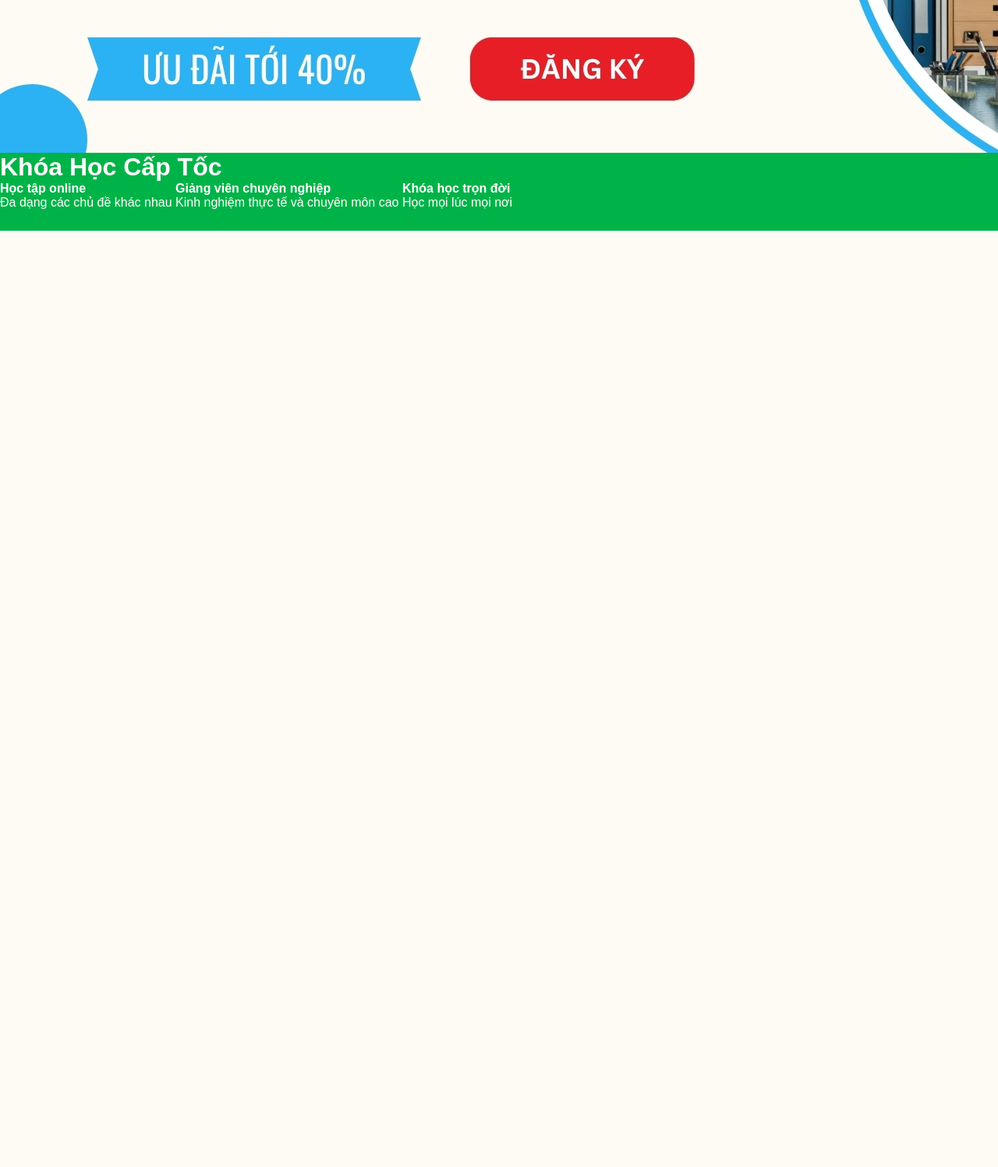
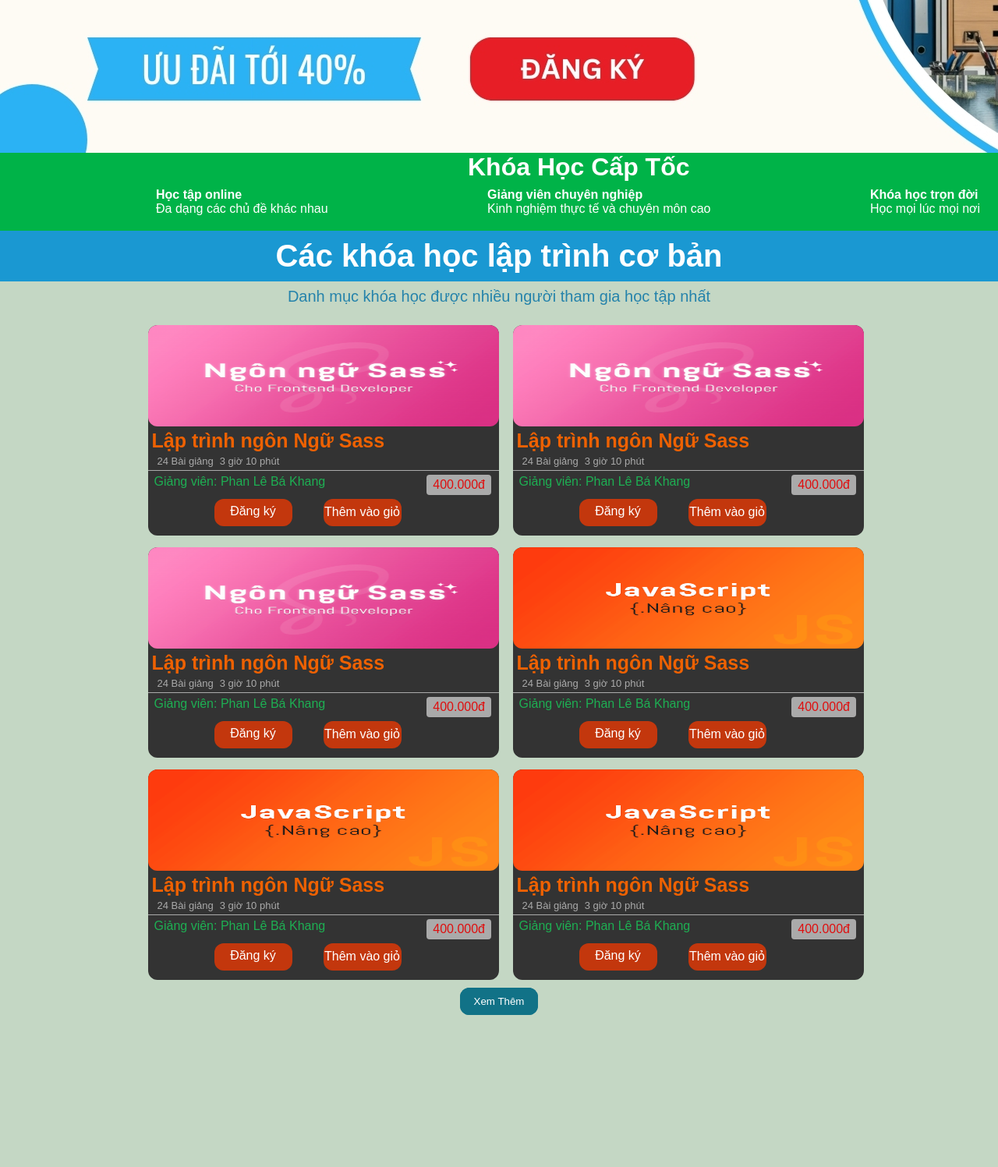
Before and after one commit to ITK1/phone, a PHP site: page /giaodienmain.html in a window 1280 px wide. Shown: the part 503-2000 px from the top of the page at 78% size. Before the commit the page ends 799 px from the top, so only its background shows below. Run offline with PHP 8.4, Linux system fonts and the light colour scheme.

Commit message:
up index

```diff
--- a/assets/style.css
+++ b/assets/style.css
@@ -5,6 +5,10 @@
 }
 html {
   font-family: Arial, Helvetica, sans-serif;
+}
+#main {
+  background-color: #c4d7c4;
+  height: 2000px;
 }
 #header .nav-login {
   height: 46px;
@@ -98,11 +102,14 @@ nav > .navcon > ul > li {
   background-color: #00b348;
   color: white;
 }
-#content .content-siler {
-  align-items: center;
+#content .text-paner {
+  margin-left: 600px;
 }
+
 #content .content-item {
   display: inline-block;
+  margin-left: 200px;
+  margin-top: 8px;
 }
 
 /* Container */
@@ -133,3 +140,125 @@ nav > .navcon > ul > li {
   justify-content: center;
   font-size: 50px;
 }
+
+/* COURSE BOX */
+#course {
+  min-height: 400px;
+  /* background-color: black; */
+}
+#course .course-content {
+  margin-top: 20px;
+  display: flex;
+  margin: 10px;
+  margin-left: 45px;
+  flex-wrap: wrap;
+  justify-content: center;
+}
+#course .course-box {
+  height: 270px;
+  width: 450px;
+  background-color: #333;
+  border-radius: 0.75rem;
+  margin-right: 18px;
+  margin-top: 15px;
+}
+#course .img img {
+  height: 130px;
+  width: 100%;
+  border-radius: 0.75rem;
+}
+#course .img:hover {
+  transform: scale(1.01);
+}
+#course .course-text {
+  color: rgb(238, 97, 2);
+  margin-left: 5px;
+  font-size: 25px;
+  font-weight: bold;
+}
+#course .date {
+  display: flex;
+  border-bottom: #aaa solid 0.5px;
+  color: #aaa;
+  font-size: 13px;
+  padding-left: 8px;
+}
+#course .date div {
+  margin: 4px;
+}
+#course .teacher {
+  display: flex;
+}
+#course .name {
+  color: rgb(30, 175, 83);
+  margin-top: 5px;
+  margin-left: 8px;
+}
+#course .price {
+  float: right;
+  color: rgb(223, 14, 14);
+  background-color: #aaa;
+
+  border-radius: 0.25rem;
+  padding: 4px 8px;
+  margin-left: 130px;
+  margin-top: 5px;
+}
+#course .button {
+  display: flex;
+  margin-top: 5px;
+  justify-content: center;
+}
+#course .button a {
+  text-decoration: none;
+  list-style: none;
+  color: white;
+}
+#course .button-dk,
+.button-them {
+  border-radius: 0.75rem;
+  background-color: #c3370d;
+  width: 100px;
+  height: 35px;
+  display: inline-block;
+  text-align: center;
+  margin-right: 40px;
+  padding-top: 7px;
+}
+#course .button-them {
+  padding: 8px 0px;
+  background-color: none;
+  border: white solid 0.5x;
+}
+#course .button-them:hover {
+  transform: scale(1.05);
+}
+#course .button-dk:hover {
+  transform: scale(1.05);
+}
+#course .header-text {
+  font-size: 40px;
+  text-align: center;
+  color: white;
+  font-weight: bold;
+  background-color: #1a98d2;
+  padding: 10px;
+}
+#course .header-textnho {
+  text-align: center;
+  color: rgb(37, 131, 171);
+  font-size: 20px;
+  margin-top: 8px;
+}
+#course .xemthem {
+  border-radius: 0.75rem;
+  background-color: #117287;
+  color: white;
+  width: 100px;
+  height: 35px;
+  margin: 0 auto;
+  border: none;
+}
+#course .xemthem:hover {
+  transform: scale(1.01);
+}
--- a/giaodienmain.html
+++ b/giaodienmain.html
@@ -39,7 +39,9 @@
       <div id="slider"></div>
       <div id="content">
         <div class="content-siler">
-          <h1>Khóa Học Cấp Tốc</h1>
+          <div class="text-paner">
+            <h1>Khóa Học Cấp Tốc</h1>
+          </div>
           <div class="content-item">
             <div><b>Học tập online</b></div>
             <div>Đa dạng các chủ đề khác nhau</div>
@@ -54,7 +56,116 @@
           </div>
         </div>
       </div>
+      <div id="course">
+        <div class="header-text">Các khóa học lập trình cơ bản</div>
+        <div class="header-textnho">
+          Danh mục khóa học được nhiều người tham gia học tập nhất
+        </div>
+        <div class="course-content">
+          <div class="course-box">
+            <div class="img"><img src="./assets/img/kh1.png" alt="" /></div>
+            <div class="course-text">Lập trình ngôn Ngữ Sass</div>
+            <div class="date">
+              <div>24 Bài giảng</div>
+              <div>3 giờ 10 phút</div>
+            </div>
+            <div class="teacher">
+              <div class="name"><span>Giảng viên: </span>Phan Lê Bá Khang</div>
+              <div class="price">400.000đ</div>
+            </div>
+            <div class="button">
+              <div class="button-dk"><a href="#">Đăng ký</a></div>
+              <div class="button-them"><a href="#">Thêm vào giỏ </a></div>
+            </div>
+          </div>
 
+          <div class="course-box">
+            <div class="img"><img src="./assets/img/kh1.png" alt="" /></div>
+            <div class="course-text">Lập trình ngôn Ngữ Sass</div>
+            <div class="date">
+              <div>24 Bài giảng</div>
+              <div>3 giờ 10 phút</div>
+            </div>
+            <div class="teacher">
+              <div class="name"><span>Giảng viên: </span>Phan Lê Bá Khang</div>
+              <div class="price">400.000đ</div>
+            </div>
+            <div class="button">
+              <div class="button-dk"><a href="#">Đăng ký</a></div>
+              <div class="button-them"><a href="#">Thêm vào giỏ </a></div>
+            </div>
+          </div>
+
+          <div class="course-box">
+            <div class="img"><img src="./assets/img/kh1.png" alt="" /></div>
+            <div class="course-text">Lập trình ngôn Ngữ Sass</div>
+            <div class="date">
+              <div>24 Bài giảng</div>
+              <div>3 giờ 10 phút</div>
+            </div>
+            <div class="teacher">
+              <div class="name"><span>Giảng viên: </span>Phan Lê Bá Khang</div>
+              <div class="price">400.000đ</div>
+            </div>
+            <div class="button">
+              <div class="button-dk"><a href="#">Đăng ký</a></div>
+              <div class="button-them"><a href="#">Thêm vào giỏ </a></div>
+            </div>
+          </div>
+
+          <div class="course-box">
+            <div class="img"><img src="./assets/img/kh2.png" alt="" /></div>
+            <div class="course-text">Lập trình ngôn Ngữ Sass</div>
+            <div class="date">
+              <div>24 Bài giảng</div>
+              <div>3 giờ 10 phút</div>
+            </div>
+            <div class="teacher">
+              <div class="name"><span>Giảng viên: </span>Phan Lê Bá Khang</div>
+              <div class="price">400.000đ</div>
+            </div>
+            <div class="button">
+              <div class="button-dk"><a href="#">Đăng ký</a></div>
+              <div class="button-them"><a href="#">Thêm vào giỏ </a></div>
+            </div>
+          </div>
+
+          <div class="course-box">
+            <div class="img"><img src="./assets/img/kh2.png" alt="" /></div>
+            <div class="course-text">Lập trình ngôn Ngữ Sass</div>
+            <div class="date">
+              <div>24 Bài giảng</div>
+              <div>3 giờ 10 phút</div>
+            </div>
+            <div class="teacher">
+              <div class="name"><span>Giảng viên: </span>Phan Lê Bá Khang</div>
+              <div class="price">400.000đ</div>
+            </div>
+            <div class="button">
+              <div class="button-dk"><a href="#">Đăng ký</a></div>
+              <div class="button-them"><a href="#">Thêm vào giỏ </a></div>
+            </div>
+          </div>
+
+          <div class="course-box">
+            <div class="img"><img src="./assets/img/kh2.png" alt="" /></div>
+            <div class="course-text">Lập trình ngôn Ngữ Sass</div>
+            <div class="date">
+              <div>24 Bài giảng</div>
+              <div>3 giờ 10 phút</div>
+            </div>
+            <div class="teacher">
+              <div class="name"><span>Giảng viên: </span>Phan Lê Bá Khang</div>
+              <div class="price">400.000đ</div>
+            </div>
+            <div class="button">
+              <div class="button-dk"><a href="#">Đăng ký</a></div>
+              <div class="button-them"><a href="#">Thêm vào giỏ</a></div>
+            </div>
+          </div>
+        </div>
+        <div class="xemthem"><button class="xemthem">Xem Thêm</button></div>
+      </div>
       <class id="footer"></class>
     </div>
   </body>
```
Also changed, not shown: assets/img/kh1.png (added), assets/img/kh2.png (added).
